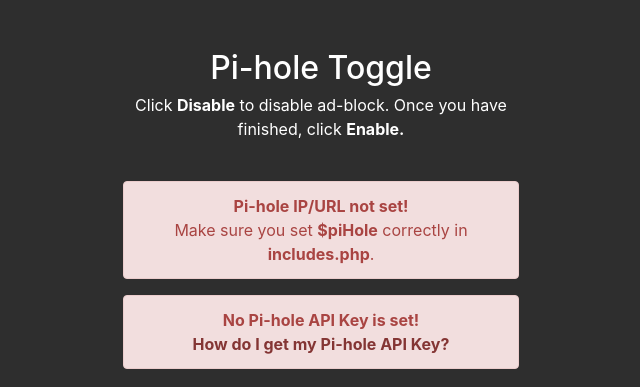
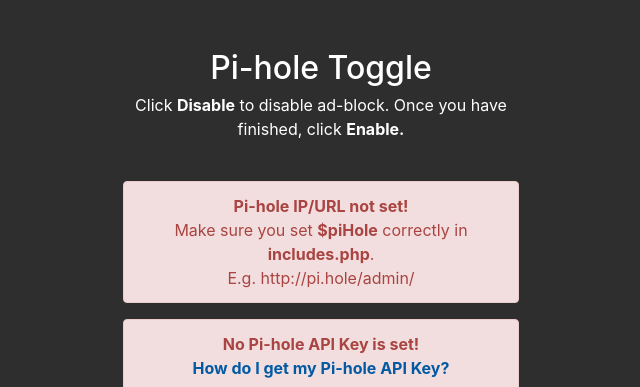
Before and after one commit to obs0lete/PiholeDashboard, a PHP site: page / in a window 1280 px wide. Shown: the top 387 px of the page, without its empty margins (319-959 px from the left). Run offline with PHP 8.4, Linux system fonts and the light colour scheme; data that the repository does not hold is empty.

Commit message:
Added example for Pi-hole URL. Made the "How do I get my Pi-hole API Key?" text stand out more.

```diff
--- a/css/style.css
+++ b/css/style.css
@@ -7,3 +7,6 @@ body {
   text-align: center;
   padding-top: 50px;
 }
+.alert-danger .alert-link {
+color: #025aa5
+}
--- a/index.php
+++ b/index.php
@@ -59,6 +59,9 @@
                     <strong>Pi-hole IP/URL not set!</strong>
                     <br />
                     Make sure you set <strong>$piHole</strong> correctly in <strong>includes.php</strong>.
+                    <br />
+                    E.g. http://pi.hole/admin/
+                    <br />
                 </div>
             <?php
         }
```
Lines whose indentation alone changed are shown as unchanged.
